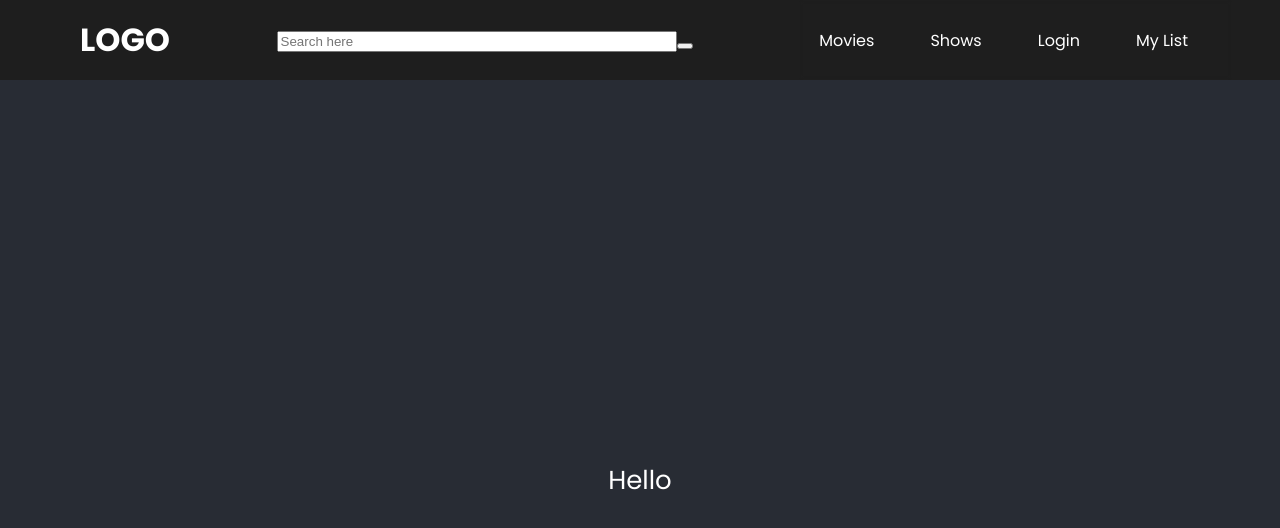
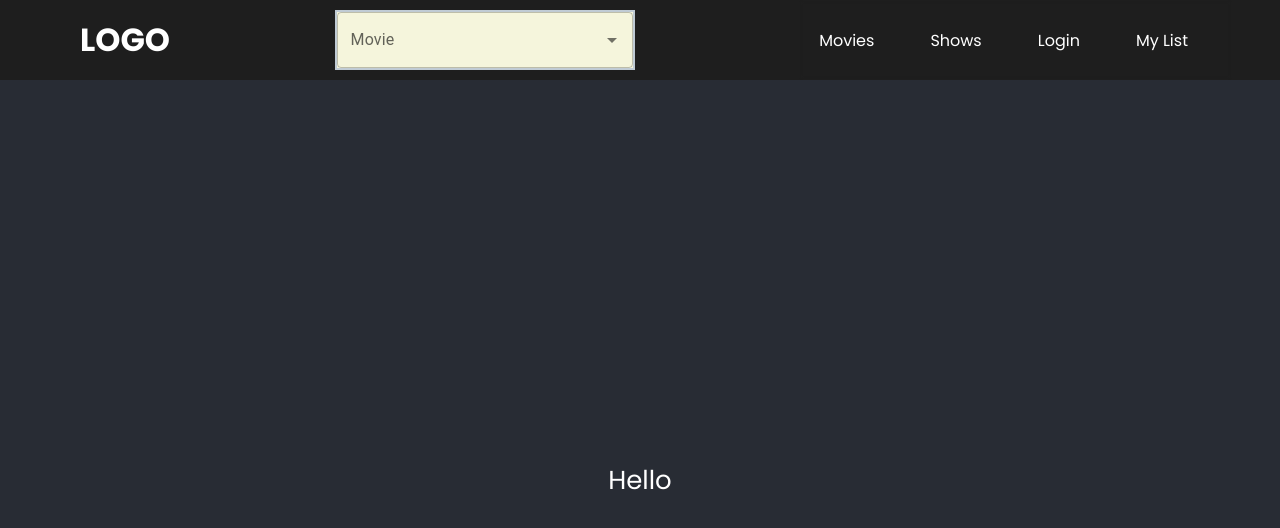
Before and after one commit to AlexKinn/CineSpectrum, a React (Create React App) app in the folder app/: page / in a window 1280 px wide. Shown: the top 528 px of the page. Built offline with nearby package versions, Linux system fonts and the light colour scheme.

Commit message:
working on matUI search bar

```diff
--- a/app/package.json
+++ b/app/package.json
@@ -4,9 +4,8 @@
   "private": true,
   "dependencies": {
     "@babel/plugin-proposal-private-property-in-object": "^7.21.11",
-    "@emotion/react": "^11.11.1",
-    "@emotion/styled": "^11.11.0",
     "@mui/material": "^5.13.5",
+    "@mui/styled-engine-sc": "^5.12.0",
     "@testing-library/jest-dom": "^5.16.5",
     "@testing-library/react": "^13.4.0",
     "@testing-library/user-event": "^13.5.0",
@@ -18,6 +17,7 @@
     "react-icons": "^4.9.0",
     "react-scripts": "5.0.1",
     "sass": "^1.63.4",
+    "styled-components": "^5.3.11",
     "typescript": "^5.1.3",
     "web-vitals": "^2.1.4"
   },
--- a/app/src/components/Navbar.module.scss
+++ b/app/src/components/Navbar.module.scss
@@ -1,4 +1,5 @@
 @import "../styles/variables.scss";
+
 
 .header {
     background: $dark-color;
@@ -11,7 +12,7 @@
     transition: 0.3s ease all;
 
     &__content {
-        overflow: hidden;
+        // overflow: hidden;
         color: $light-color;
         margin: 0 auto;
         max-width: 1920px;
@@ -74,14 +75,10 @@
                 height: 100%;
                 position: static;
             }
-            &__search {
-
-                input {
-                    width: 400px;
-                }
-                button {
-
-                }
+            &__searchbar {
+                border: 2px solid rgb(192, 203, 212);
+                width: 300px;
+                background-color: beige;
             }
             ul {
                 list-style: none;
--- a/app/src/components/Navbar.tsx
+++ b/app/src/components/Navbar.tsx
@@ -1,8 +1,9 @@
 import React, { useState, useEffect } from "react";
 import classes from "./Navbar.module.scss";
-import { Link } from "react-router-dom";
+import { Link, redirect } from "react-router-dom";
 import { GiHamburgerMenu } from "react-icons/gi";
 import { AiOutlineClose } from "react-icons/ai";
+import { Autocomplete, TextField } from "@mui/material";
 
 
 const Navbar: React.FunctionComponent = () => {
@@ -35,6 +36,15 @@ const Navbar: React.FunctionComponent = () => {
     setMenuOpen((p) => !p);
   }
 
+  const searchOptions = [
+    { label: 'option1', id: 1},
+    { label: 'option2', id: 2}
+  ];
+  const handleSearch = (event: SyntheticEvent<Element, Event>, value: { label: string; id: number; }) => {
+    return redirect("/");
+  }
+  // (event: SyntheticEvent<Element, Event>, value: { label: string; id: number; }
+
   return (
     <header className={classes.header}>
       <div className={classes.header__content}>
@@ -42,10 +52,15 @@ const Navbar: React.FunctionComponent = () => {
           LOGO
         </Link>
         { size.width >= 1040 &&
-          <div className={classes.header__content__nav__search}>
-            <input type="search" placeholder="Search here" />
-            <button></button>
-          </div>
+          // <div className={classes.header__content__nav__search}>
+            <Autocomplete className={classes.header__content__nav__searchbar}
+              disablePortal
+              id="search-bar"
+              onChange={handleSearch}
+              options={searchOptions}
+              renderInput={(params) => <TextField {...params} label="Movie" />}
+            />
+          // </div>
         }
         <nav
           className={`${classes.header__content__nav} ${
```
Also changed, not shown: 2 other files (tests, documents, lock files or other folders).
